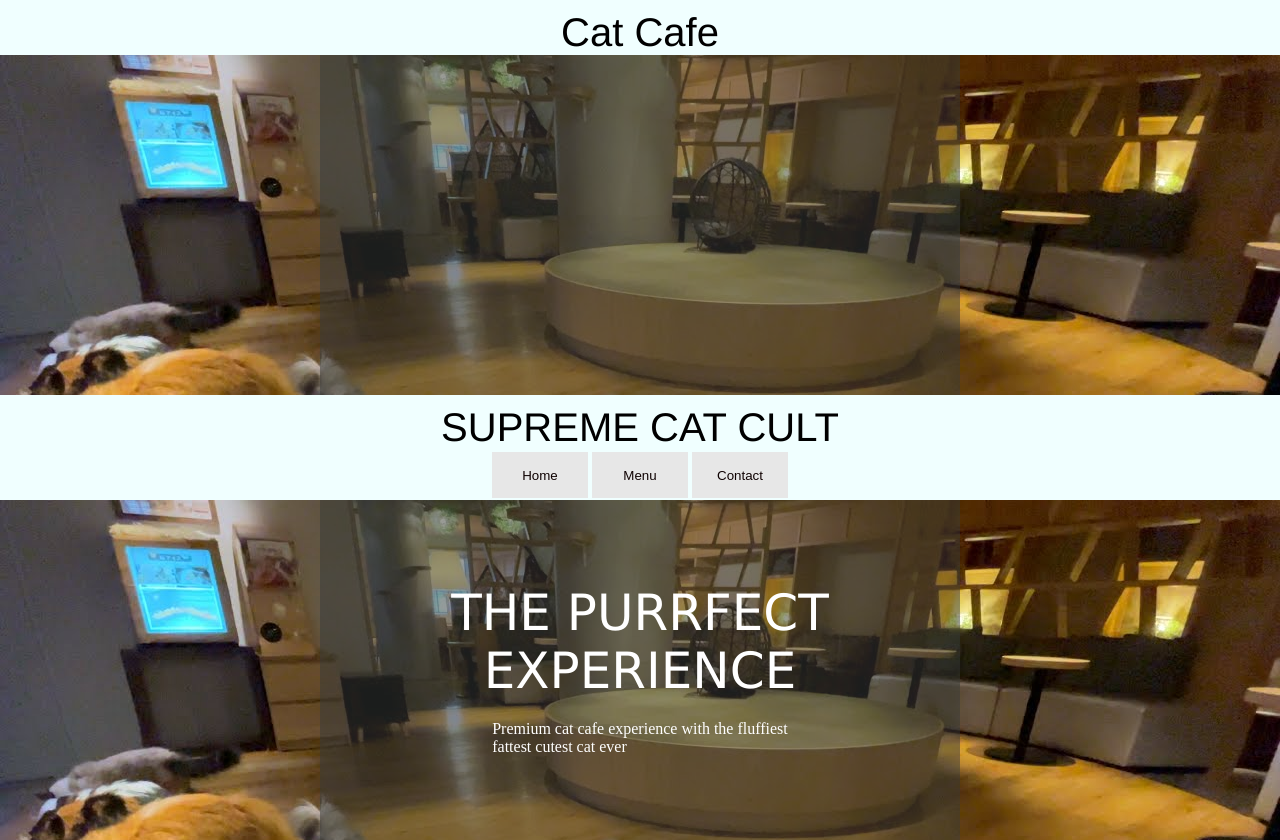
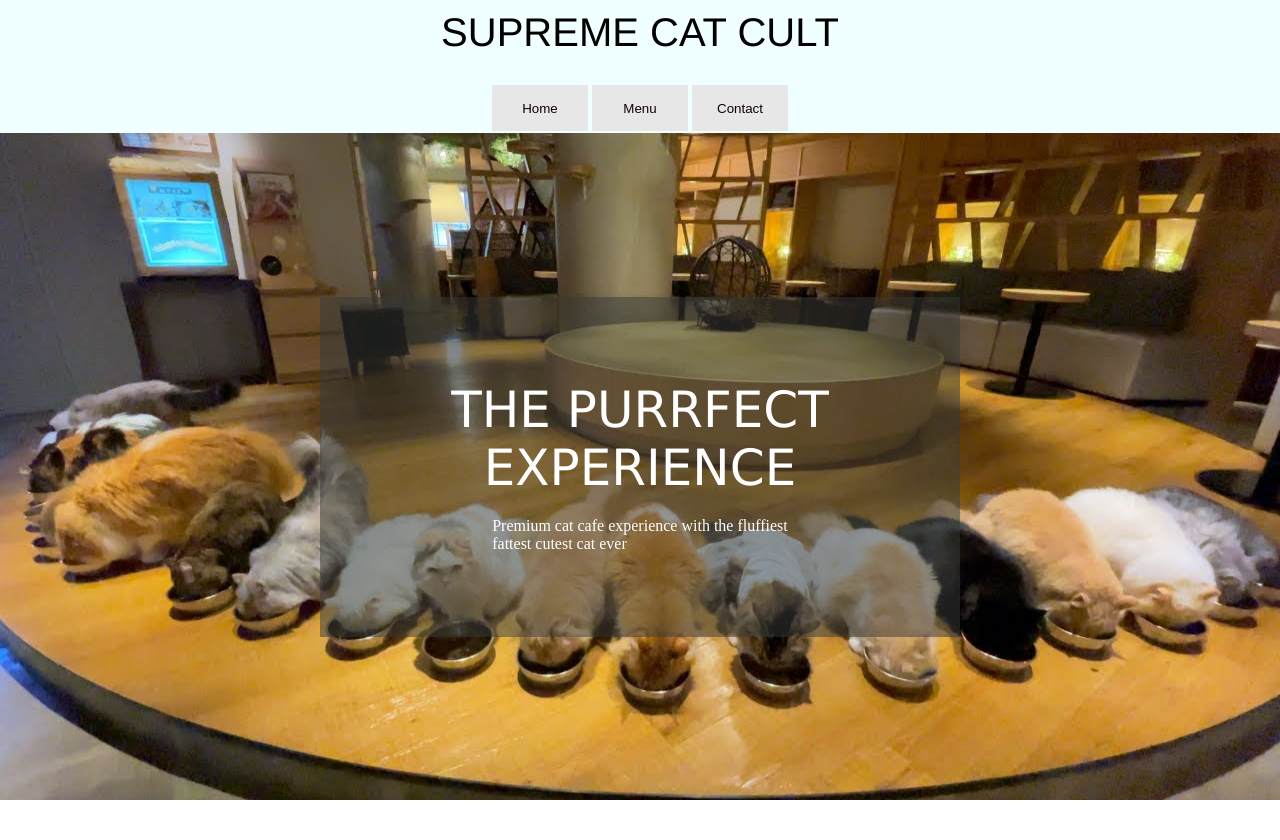
Before and after one commit to BillyBooglyBob/restaurant-page, a website built with webpack: page dist/index.html in a window 1280 px wide. After the commit the page ends 800 px from the top, so only its background shows below. Built offline with nearby package versions, Linux system fonts and the light colour scheme.

Commit message:
Additional things

```diff
--- a/dist/index.html
+++ b/dist/index.html
@@ -7,19 +7,6 @@
 <script defer src="runtime.main.js"></script><script defer src="main.main.js"></script></head>
 <body>
     <div id="content">
-        <div class="heading">
-            <div class="heading-title">Cat Cafe</div>
-        </div>
-        <div class="main">
-            <div class="main-content">
-                <div class="main-content-image">
-
-                </div>
-                <div class="main-content-description">
-
-                </div>
-            </div>
-        </div>
 
     </div>
 </body>
```
